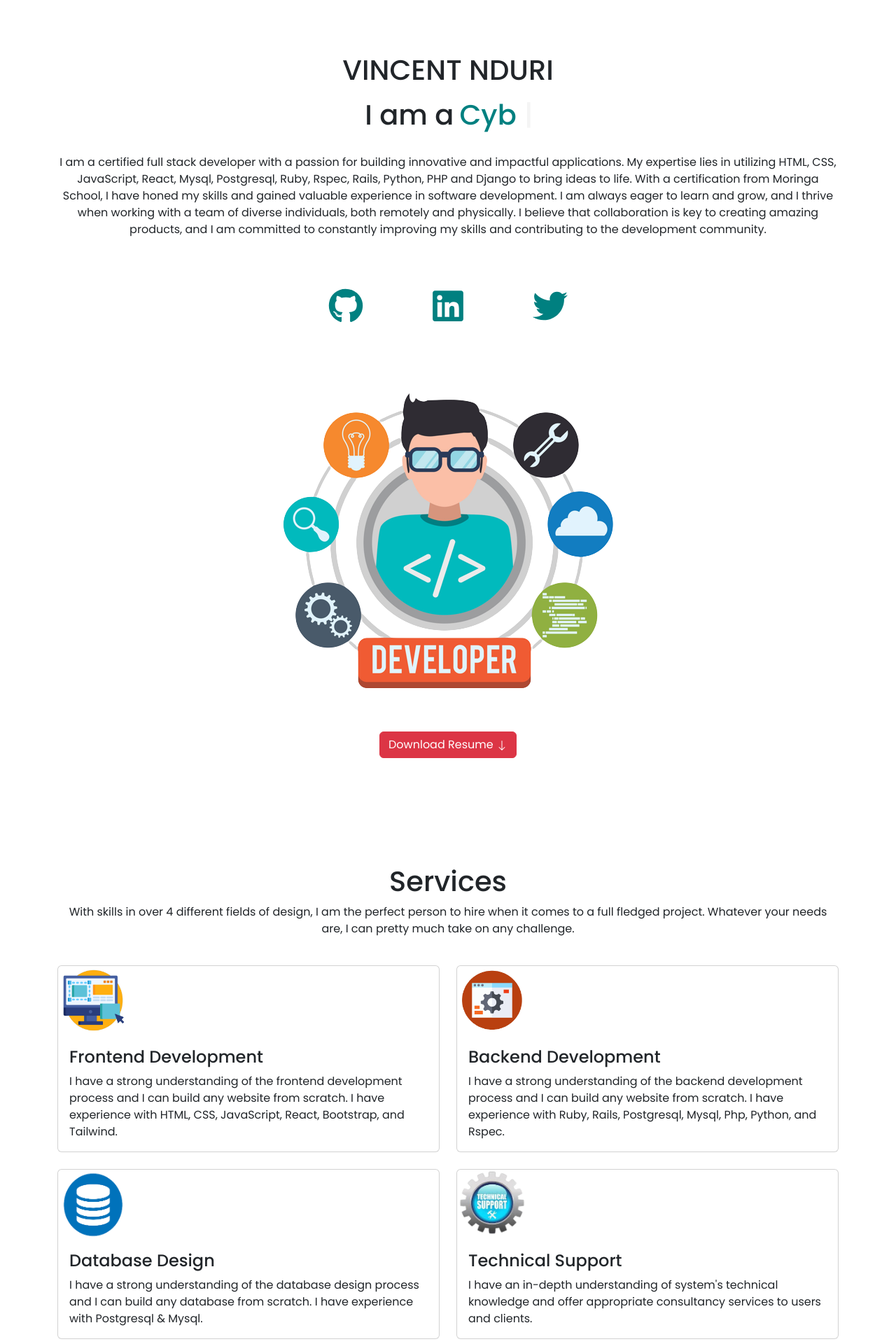
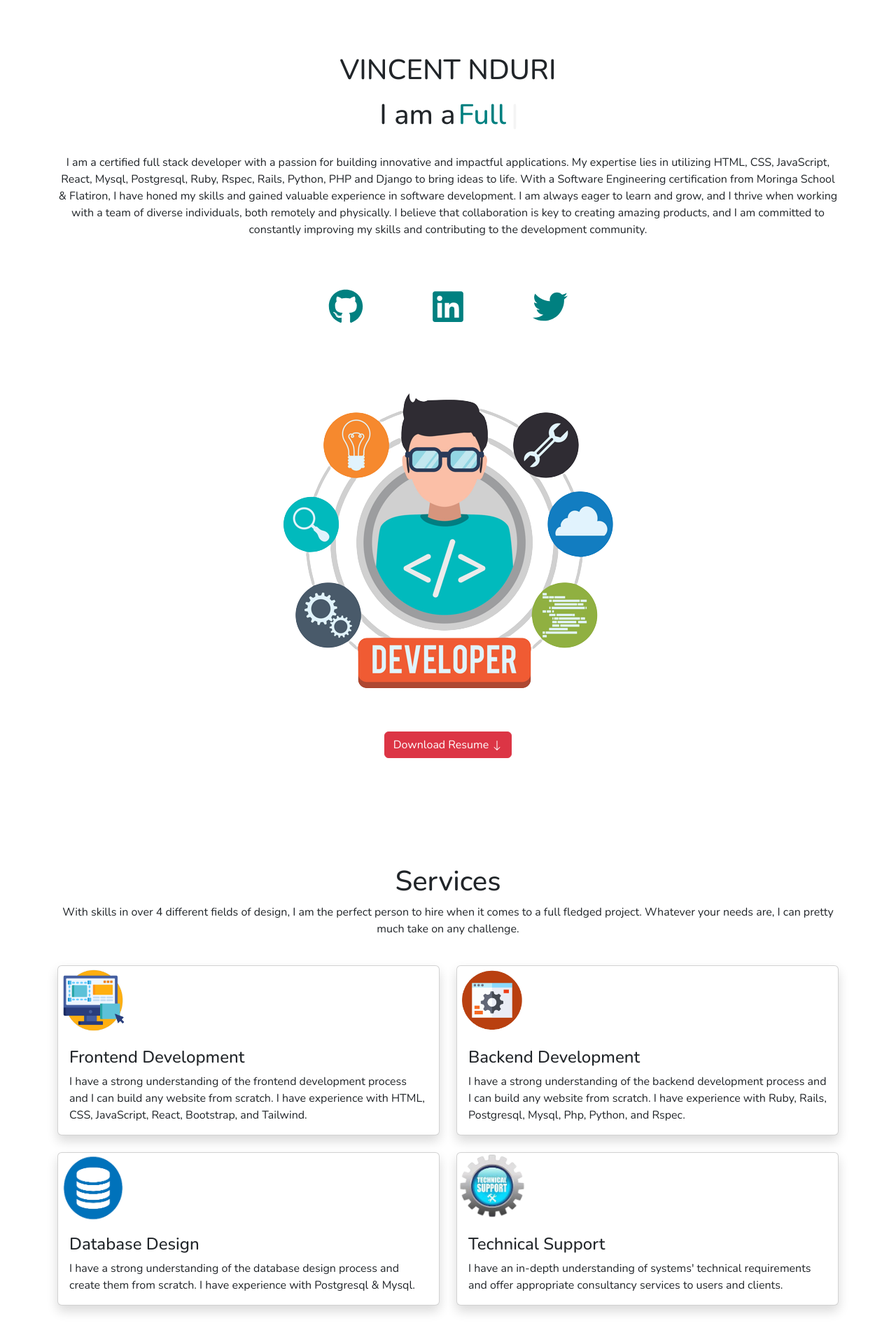
Before and after one commit to ndurivin/my-react-portfolio, a React (Vite) app: page / in a window 1280 px wide. Shown: the part 840-2760 px from the top of the page at 70% size. Built offline with nearby package versions, Linux system fonts and the light colour scheme.

Commit message:
Adds animations to the sections

```diff
--- a/index.html
+++ b/index.html
@@ -6,7 +6,7 @@
     <link rel="preconnect" href="https://fonts.googleapis.com" />
     <link rel="preconnect" href="https://fonts.gstatic.com" crossorigin />
     <link
-      href="https://fonts.googleapis.com/css2?family=Poppins:ital,wght@0,300;0,400;0,500;0,600;0,700;0,800;1,300;1,400;1,500;1,600;1,700&display=swap"
+      href="https://fonts.googleapis.com/css2?family=Nunito:ital,wght@0,300;0,400;0,500;0,600;1,300&display=swap"
       rel="stylesheet"
     />
     <link
--- a/package.json
+++ b/package.json
@@ -10,6 +10,7 @@
     "preview": "vite preview"
   },
   "dependencies": {
+    "aos": "^2.3.4",
     "bootstrap": "^5.3.2",
     "react": "^18.2.0",
     "react-dom": "^18.2.0",
--- a/src/components/About.jsx
+++ b/src/components/About.jsx
@@ -2,9 +2,16 @@ import { FaGithub, FaLinkedin, FaTwitter } from "react-icons/fa";
 import { BsArrowDown } from "react-icons/bs";
 import avartar from "../assets/avartar.png";
 
+import AOS from "aos";
+import "aos/dist/aos.css";
+
 import { useTypewriter, Cursor } from "react-simple-typewriter";
+import { useEffect } from "react";
 
 const Hero = () => {
+  useEffect(() => {
+    AOS.init({ duration: 2000 });
+  }, []);
   const socials = [
     {
       id: 2,
@@ -24,19 +31,30 @@ const Hero = () => {
   ];
 
   const [text] = useTypewriter({
-    words: ["Full-stack Developer", "Cybersecurity Expert", "Technical Mentor"],
+    words: [
+      "Full-stack Developer..",
+      "Cybersecurity Expert..",
+      "Technical Mentor..",
+    ],
     loop: {},
     typeSpeed: 150,
-    deleteSpeed: 90,
+    deleteSpeed: 110,
   });
 
   return (
-    <section className="section container py-5" id="about">
+    <section
+      className="section container py-5"
+      data-aos="zoom-in-right"
+      data-aos-offset="200"
+      data-aos-easing="ease-in-sine"
+      data-aos-duration="600"
+      id="about"
+    >
       <div>
         <h1 className="text-center mt-5">VINCENT NDURI</h1>
         <h1 className="text-center py-2">
           I am a
-          <span className="p-2" style={{ fontWeight: "light", color: "teal" }}>
+          <span className="p-1" style={{ fontWeight: "light", color: "teal" }}>
             {text}
           </span>
           <span style={{ color: "gray" }}>
@@ -48,13 +66,13 @@ const Hero = () => {
           passion for building innovative and impactful applications. My
           expertise lies in utilizing HTML, CSS, JavaScript, React, Mysql,
           Postgresql, Ruby, Rspec, Rails, Python, PHP and Django to bring ideas
-          to life. With a certification from Moringa School, I have honed my
-          skills and gained valuable experience in software development. I am
-          always eager to learn and grow, and I thrive when working with a team
-          of diverse individuals, both remotely and physically. I believe that
-          collaboration is key to creating amazing products, and I am committed
-          to constantly improving my skills and contributing to the development
-          community.
+          to life. With a Software Engineering certification from Moringa School
+          & Flatiron, I have honed my skills and gained valuable experience in
+          software development. I am always eager to learn and grow, and I
+          thrive when working with a team of diverse individuals, both remotely
+          and physically. I believe that collaboration is key to creating
+          amazing products, and I am committed to constantly improving my skills
+          and contributing to the development community.
         </p>
         <div className="d-flex justify-content-center py-4">
           {socials.map(({ id, link, icon }) => (
--- a/src/components/Contacts.jsx
+++ b/src/components/Contacts.jsx
@@ -52,15 +52,15 @@ const Contacts = () => {
           <div className="col-md-6 mt-3">
             <form action="">
               <div className="form-floating mb-3">
-                <input type="text" className="form-control" />
+                <input type="text" className="form-control" required />
                 <label>Name</label>
               </div>
               <div className="form-floating mb-3">
-                <input type="email" className="form-control" />
+                <input type="email" className="form-control" required />
                 <label>Email Address</label>
               </div>
               <div className="form-floating mb-3">
-                <input type="text" className="form-control" />
+                <input type="text" className="form-control" required />
                 <label>Contact</label>
               </div>
               <div className="form-floating">
--- a/src/components/Services.jsx
+++ b/src/components/Services.jsx
@@ -1,9 +1,16 @@
+import { useEffect } from "react";
 import backend from "../assets/Backend.png";
 import frontend from "../assets/Frontend.png";
 import database from "../assets/database.png";
 import support from "../assets/support.png";
 
+import AOS from "aos";
+import "aos/dist/aos.css";
+
 const Services = () => {
+  useEffect(() => {
+    AOS.init({ duration: 2000 });
+  }, []);
   const services = [
     {
       id: 1,
@@ -20,18 +27,25 @@ const Services = () => {
     {
       id: 3,
       title: "Database Design",
-      desc: "I have a strong understanding of the database design process and I can build any database from scratch. I have experience with Postgresql & Mysql.",
+      desc: "I have a strong understanding of the database design process and create them from scratch. I have experience with Postgresql & Mysql.",
       icon: database,
     },
     {
       id: 4,
       title: "Technical Support",
-      desc: "I have an in-depth understanding of system's technical knowledge and offer appropriate consultancy services to users and clients.",
+      desc: "I have an in-depth understanding of systems' technical requirements and offer appropriate consultancy services to users and clients.",
       icon: support,
     },
   ];
   return (
-    <section className="container mt-5 py-5" id="services">
+    <section
+      className="container mt-5 py-5"
+      data-aos="flip-right"
+      data-aos-offset="200"
+      data-aos-easing="ease-in-sine"
+      data-aos-duration="600"
+      id="services"
+    >
       <div className="row mb-4">
         <div className="col">
           <h1 className="text-center">Services</h1>
@@ -46,7 +60,7 @@ const Services = () => {
         {services.map((item) => (
           <>
             <div key={item.id} className="col">
-              <div className="card">
+              <div className="card shadow">
                 <img
                   src={item.icon}
                   className="services-icon"
--- a/src/components/Technologies.jsx
+++ b/src/components/Technologies.jsx
@@ -10,7 +10,14 @@ import bootstrap from "../assets/bootstrap.png";
 import django from "../assets/django.png";
 import ruby from "../assets/ruby.png";
 
+import AOS from "aos";
+import "aos/dist/aos.css";
+import { useEffect } from "react";
+
 const Technologies = () => {
+  useEffect(() => {
+    AOS.init({ duration: 2000 });
+  }, []);
   const icons = [
     { id: 1, name: "Javascript", image: js },
     { id: 2, name: "React", image: react },
@@ -25,7 +32,14 @@ const Technologies = () => {
     { id: 11, name: "Django", image: django },
   ];
   return (
-    <section className="container mt-5 py-5" id="technologies">
+    <section
+      className="container mt-5 py-5"
+      data-aos="zoom-out-down"
+      data-aos-offset="200"
+      data-aos-easing="ease-in-sine"
+      data-aos-duration="600"
+      id="technologies"
+    >
       <div className="row mb-4">
         <div className="col">
           <h1 className="text-center">Technologies</h1>
@@ -37,10 +51,16 @@ const Technologies = () => {
           {icons.map((item) => (
             <>
               <div key={item.id} className="col-md-3 mb-4 ">
-                <div className="card">
-                  <img src={item.image} className="tech-icon" alt={item.name} />
-                  <div className="card-body">
-                    <p className="card-text">{item.name}</p>
+                <div className="card shadow">
+                  <div className="text-center">
+                    <img
+                      src={item.image}
+                      className="tech-icon"
+                      alt={item.name}
+                    />
+                    <div className="card-body">
+                      <p className="card-text">{item.name}</p>
+                    </div>
                   </div>
                 </div>
               </div>
--- a/src/components/Testimonials.jsx
+++ b/src/components/Testimonials.jsx
@@ -1,7 +1,14 @@
+import { useEffect } from "react";
 import userf from "../assets/userf.png";
 import userm from "../assets/userm.png";
 
+import AOS from "aos";
+import "aos/dist/aos.css";
+
 const Testimonials = () => {
+  useEffect(() => {
+    AOS.init({ duration: 2000 });
+  }, []);
   const testimonials = [
     {
       id: 1,
@@ -23,7 +30,14 @@ const Testimonials = () => {
     },
   ];
   return (
-    <section className="container mt-5 py-5" id="testimonials">
+    <section
+      className="container mt-5 py-5"
+      data-aos="zoom-out-up"
+      data-aos-offset="200"
+      data-aos-easing="ease-in-sine"
+      data-aos-duration="600"
+      id="testimonials"
+    >
       <div className="row mb-4">
         <div className="col">
           <h1 className="text-center">Testimonials</h1>
@@ -34,7 +48,7 @@ const Testimonials = () => {
         {testimonials.map((item) => (
           <>
             <div key={item.id} className="col">
-              <div className="card">
+              <div className="card shadow">
                 <img
                   src={item.user}
                   className="testimonials-icon"
--- a/src/index.css
+++ b/src/index.css
@@ -1,5 +1,5 @@
 * {
-  font-family: "Poppins", sans-serif;
+  font-family: "Nunito", sans-serif;
 }
 .nav-link {
   cursor: pointer;
@@ -30,3 +30,10 @@
 .active {
   color: rgb(147, 236, 5) !important;
 }
+
+.project-title {
+  text-decoration: none !important;
+}
+.project-title:hover {
+  color: rgb(236, 5, 13);
+}
```
Also changed, not shown: src/components/Projects.jsx (+38 -7 lines), 1 other file (tests, documents, lock files or other folders).
